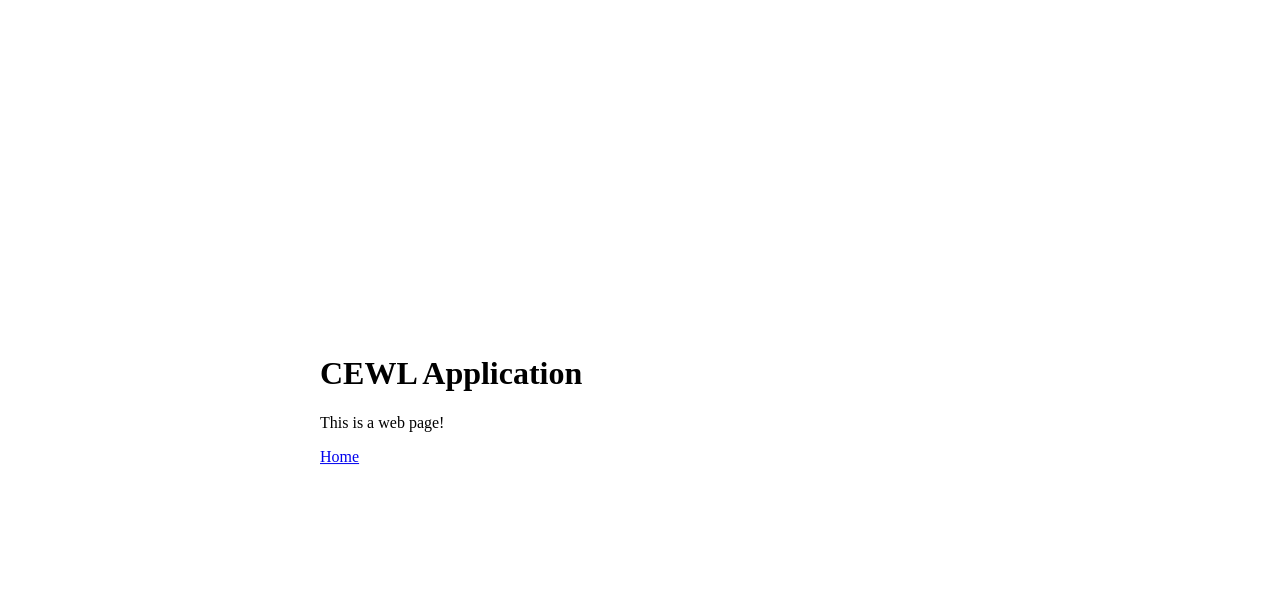
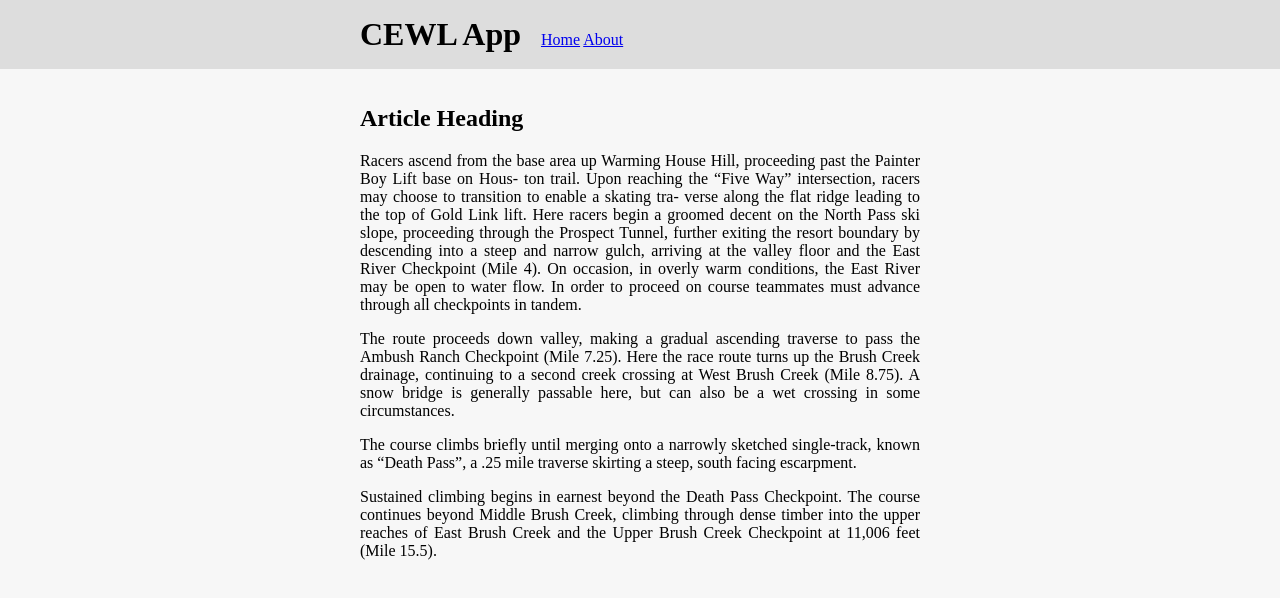
Before and after one commit to findgriffin/cewl, a plain HTML site: page app/page.html in a window 1280 px wide. Drawn offline with Linux system fonts and the light colour scheme.

Commit message:
app: Flesh out demo article page a little more.

```diff
--- a/app/app.css
+++ b/app/app.css
@@ -5,3 +5,31 @@
     position: absolute;
     min-width: 50vw;
 }
+
+body {
+    background-color: #f7f7f7;
+    margin: 0;
+}
+
+header {
+    margin: 0;
+    background-color: #dddddd;
+}
+
+nav, h1 {
+    display: inline;
+}
+
+nav {
+    margin-left: 1rem;
+}
+
+article, hgroup {
+    padding: 1rem;
+    max-width: 35rem;
+    margin: auto;
+}
+
+p {
+    text-align: justify;
+}
--- a/app/page.html
+++ b/app/page.html
@@ -3,18 +3,56 @@
 <head>
   <meta charset="utf-8">
   <title>Web Page</title>
-  <meta name="description" content="This is a page of the application.">
+  <meta name="description" content="This page is an article, and requires no JS.">
   <meta name="viewport" content="width=device-width, initial-scale=1">
-  <meta property="og:title" content="Web Page">
+  <meta property="og:title" content="Web Page: Article">
   <meta property="og:type" content="website">
   <link rel="stylesheet" type="text/css" href="./app.css">
 </head>
 
 <body>
-  <div class="centered">
-    <h1>CEWL Application</h1>
-    <p>This is a web page!</p>
-    <a href="./index.html">Home</a>
-  </div>
+  <header>
+    <hgroup>
+      <h1>CEWL App</h1>
+      <nav>
+        <a href="./index.html">Home</a>
+        <a href="./about.html">About</a>
+      </nav>
+    </hgroup>
+  </header>
+  <article>
+    <h2>Article Heading</h2>
+    <section>
+      <p>
+        Racers ascend from the base area up Warming House Hill, proceeding past the Painter Boy Lift
+        base on Hous- ton trail. Upon reaching the “Five Way” intersection, racers may choose to
+        transition to enable a skating tra- verse along the flat ridge leading to the top of Gold
+        Link lift. Here racers begin a groomed decent on the North Pass ski slope, proceeding
+        through the Prospect Tunnel, further exiting the resort boundary by descending into a steep
+        and narrow gulch, arriving at the valley floor and the East River Checkpoint (Mile 4). On
+        occasion, in overly warm conditions, the East River may be open to water flow. In order to
+        proceed on course teammates must advance through all checkpoints in tandem.
+      </p>
+      <p>
+        The route proceeds down valley, making a gradual ascending traverse to pass the
+        Ambush Ranch Checkpoint (Mile 7.25). Here the race route turns up the Brush Creek drainage,
+        continuing to a second creek crossing at West Brush Creek (Mile 8.75). A snow bridge is
+        generally passable here, but can also be a wet crossing in some circumstances.
+      </p>
+      <p>
+        The course climbs briefly until merging onto a narrowly sketched single-track, known as
+        “Death
+        Pass”, a .25 mile traverse skirting a steep, south facing escarpment.
+      </p>
+      <p>
+        Sustained climbing begins in earnest beyond the Death Pass Checkpoint. The course continues
+        beyond Middle Brush Creek, climbing through dense timber into the upper reaches of East
+        Brush Creek and the Upper Brush Creek Checkpoint at 11,006 feet (Mile 15.5).
+      </p>
+    </section>
+  </article>
+ <footer>
+
+ </footer>
 </body>
 </html>
```
